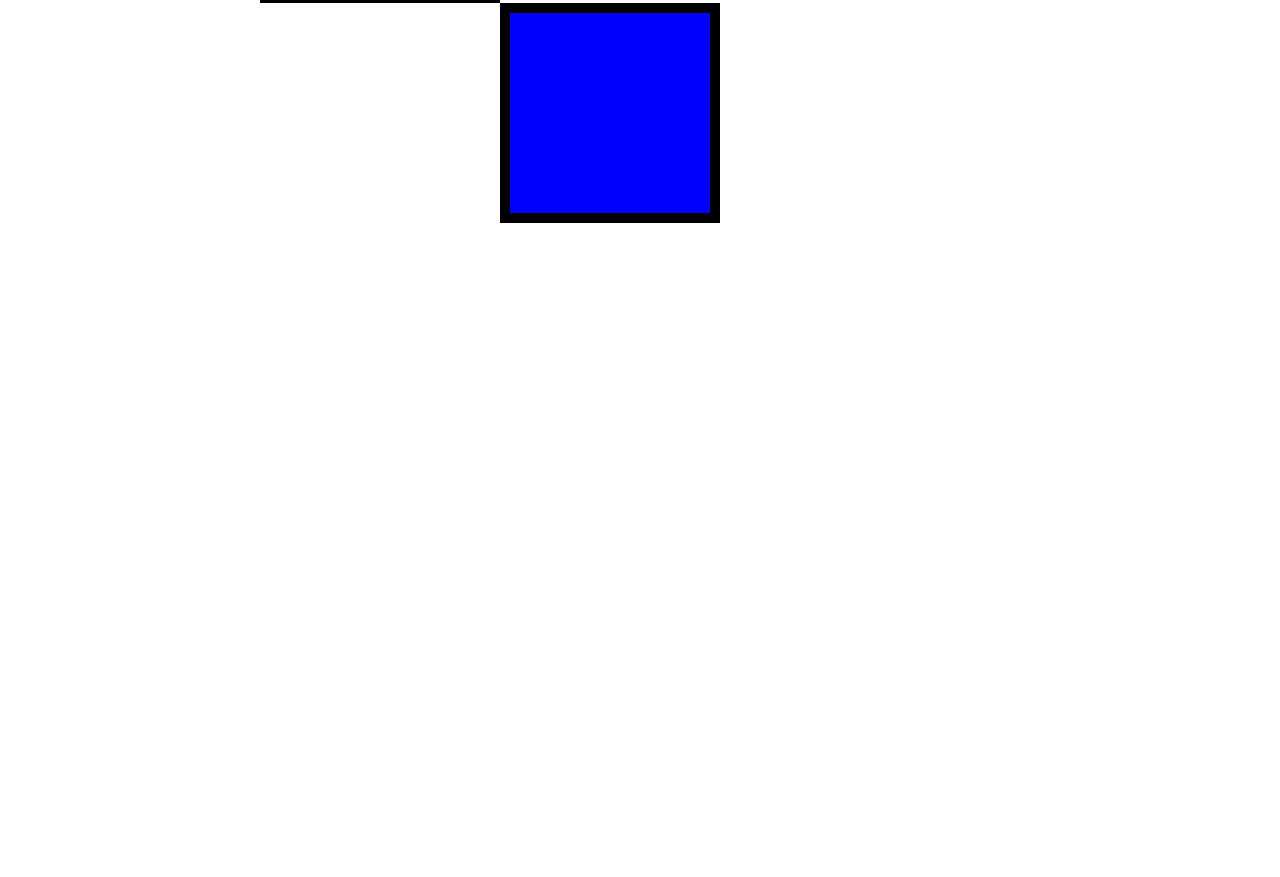
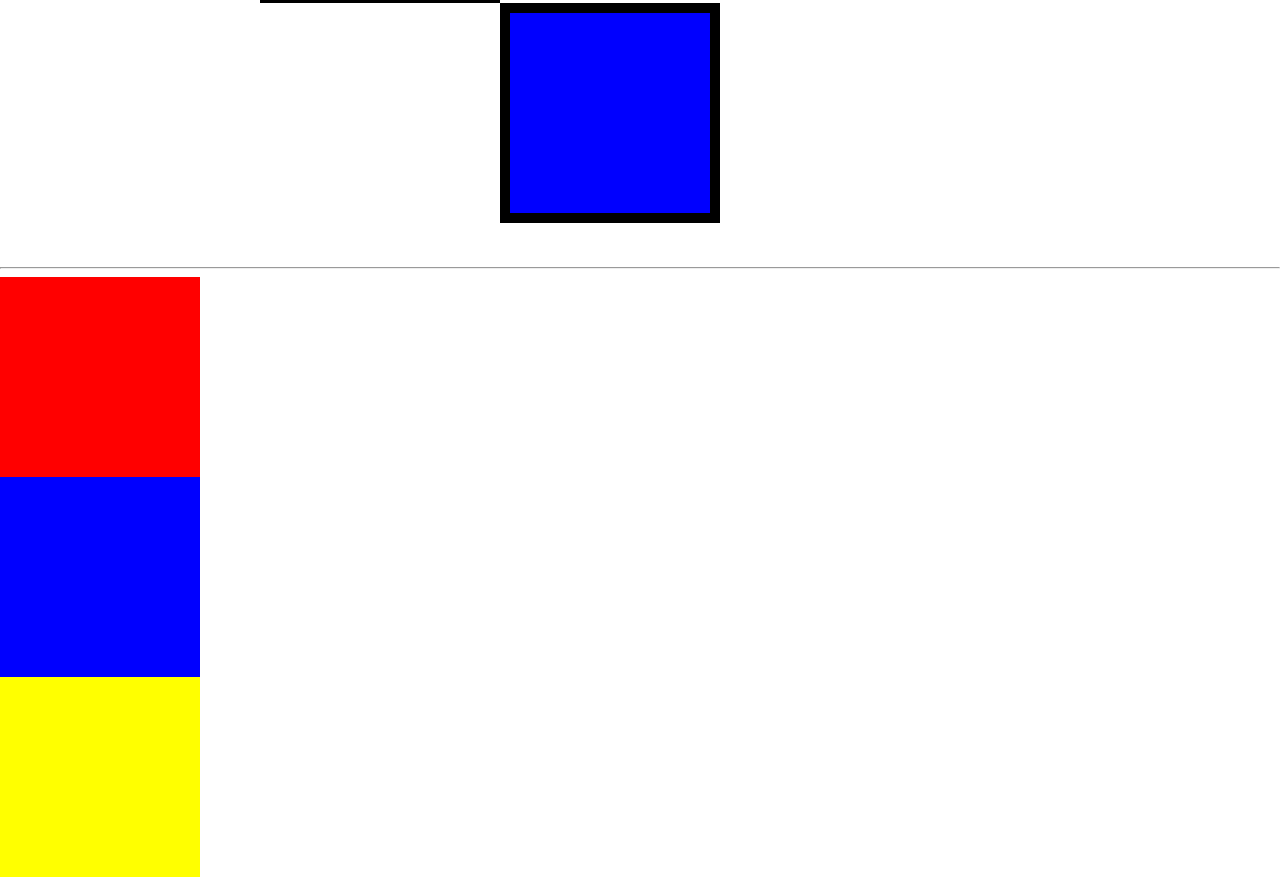
Before and after one commit to sahilsajan/testdiv, a plain HTML site: page index.html in a window 1280 px wide. Shown: the part 497-1374 px from the top of the page. Before the commit the page ends 800 px from the top, so only its background shows below. Drawn offline with Linux system fonts and the light colour scheme.

Commit message:
new divs

```diff
--- a/index.html
+++ b/index.html
@@ -9,7 +9,6 @@
 <body>
     <div class="top-container">
         <h1>Sahil Sajan</h1>
-        <p>Web Developer</p>
     </div>
     <div class="middle-container">
 
@@ -17,5 +16,10 @@
     <div class="bottom-container">
 
     </div>
+    <br><br>
+    <hr>
+    <div class="first"></div>
+    <div class="second"></div>
+    <div class="third"></div>
 </body>
 </html>
--- a/style.css
+++ b/style.css
@@ -25,3 +25,18 @@ h1{
     width: 200px;
     margin-left: 500px
 }
+.first{
+    height: 200px;
+    width:  200px;
+    background-color: red;
+}
+.second{
+    height: 200px;
+    width:  200px;
+    background-color: blue;
+}
+.third{
+    height: 200px;
+    width:  200px;
+    background-color: yellow;
+}
```
